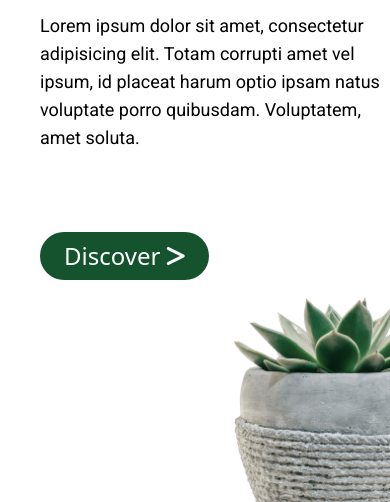
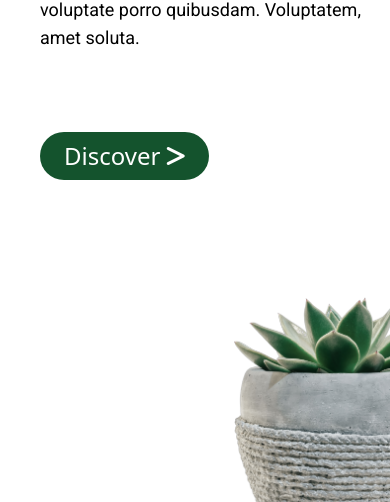
Before and after one commit to shon-developer/plant-homepage, a plain HTML site: page index.html in a window 390 px wide. Shown: the part 342-844 px from the top of the page. Drawn offline with nearby package versions, Linux system fonts and the light colour scheme.

Commit message:
final commit

```diff
--- a/index.html
+++ b/index.html
@@ -76,7 +76,7 @@
       </nav>
       <!-- Main Content -->
       <main
-        class="pl-10 xl:pl-24 h-[700px] flex justify-center w-[400px] md:w-[600px] xl:w-[900px] flex-col gap-6 items-start"
+        class="pl-10 xl:pl-24 h-[500px] xl:h-[700px] flex justify-center w-[400px] md:w-[600px] xl:w-[900px] flex-col gap-6 items-start"
       >
         <h1
           class="text-6xl md:text-7xl lg:8xl xl:text-9xl font-bold font-montserrat"
```
